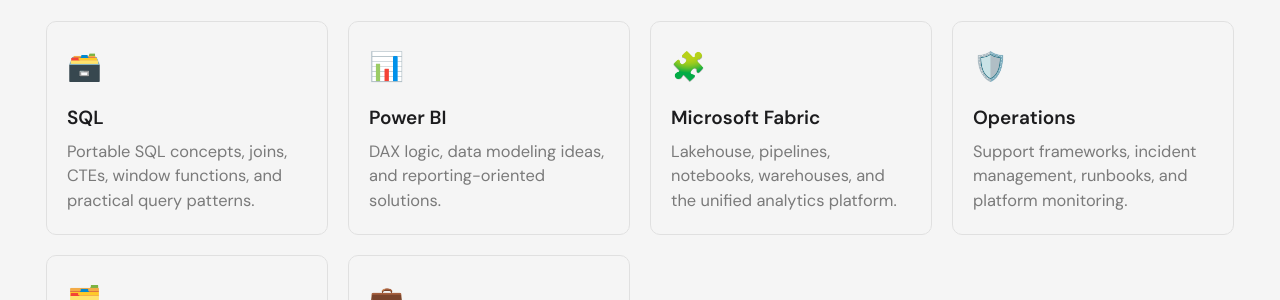
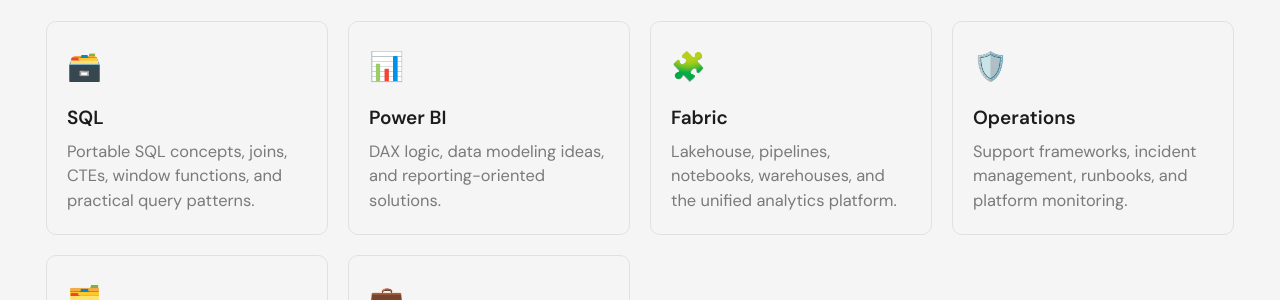
Before and after one commit to JorgeMena92/dataworld, an MkDocs documentation site: the page built from docs/index.md, in a window 1280 px wide and 1030 px high. Shown: the part 415-715 px from the top of the window. Built offline with MkDocs 1.6.1 and Material for MkDocs 9.7.7, drawn with Linux system fonts in a browser that asks for light colours.

```diff
--- a/docs/index.md
+++ b/docs/index.md
@@ -28,7 +28,7 @@ hide:
 
   <a href="fabric/" class="card">
     <span class="card__icon">🧩</span>
-    <div class="card__title">Microsoft Fabric</div>
+    <div class="card__title">Fabric</div>
     <div class="card__desc">Lakehouse, pipelines, notebooks, warehouses, and the unified analytics platform.</div>
   </a>
 
```
